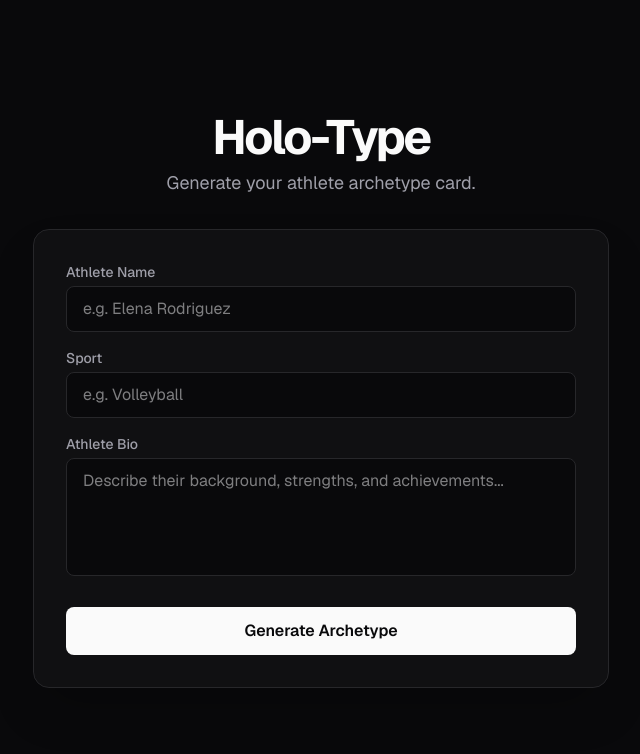
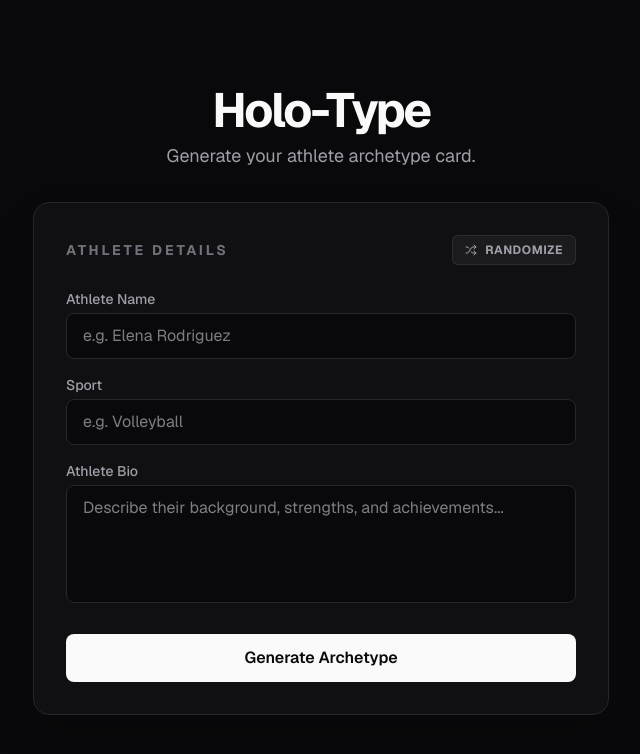
Before and after one commit to jeffgreendesign/holo-type, a Next.js app: page / in a window 1280 px wide. Shown: the top 754 px of the page, without its empty margins (319-959 px from the left). Built offline with nearby package versions, Linux system fonts and the light colour scheme.

Commit message:
feat: add randomize form data functionality and update metadata

```diff
--- a/app/layout.tsx
+++ b/app/layout.tsx
@@ -13,8 +13,8 @@ const geistMono = Geist_Mono({
 });
 
 export const metadata: Metadata = {
-  title: "Create Next App",
-  description: "Generated by create next app",
+  title: "Holo-Type | AI Athlete Archetypes",
+  description: "Generate AI-powered athlete archetypes with a holographic aesthetic.",
 };
 
 export default function RootLayout({
--- a/app/page.tsx
+++ b/app/page.tsx
@@ -3,7 +3,7 @@
 import { useState } from "react";
 
 import { motion, useMotionValue, useSpring, useTransform } from "motion/react";
-import { Star, Info, ShieldCheck } from "lucide-react";
+import { Star, Info, ShieldCheck, RotateCcw, Shuffle } from "lucide-react";
 import { clsx, type ClassValue } from "clsx";
 import { twMerge } from "tailwind-merge";
 
@@ -159,6 +159,35 @@ export default function Home() {
   const [archetype, setArchetype] = useState<Archetype | null>(null);
   const [error, setError] = useState("");
 
+  const handleReset = () => {
+    setArchetype(null);
+    setError("");
+  };
+
+  const handleRandomize = () => {
+    const names = ["Elena Rodriguez", "Marcus Chen", "Sarah Jenkins", "Liam O'Connor", "Yuki Tanaka", "Amara Okafor", "Jordan Vance"];
+    const sports = ["Volleyball", "Basketball", "Swimming", "Track & Field", "Fencing", "Gymnastics", "Rowing"];
+    const bios = [
+      "A dedicated athlete with a passion for team sports and a competitive spirit. Known for leading their team to victory in the national championships.",
+      "Multiple-time gold medalist known for their incredible speed and agility on the track. They have broken several world records in the last year.",
+      "A versatile player who excels in both defensive and offensive maneuvers. Their strategic thinking makes them a formidable opponent in any match.",
+      "A rising star in the international circuit, making waves with their unique technique and unwavering focus during high-pressure situations.",
+      "Veteran athlete with over a decade of experience in top-tier competitions. They are a mentor to younger athletes and a symbol of perseverance.",
+      "A powerhouse in the pool, specialized in butterfly and freestyle. Their explosive starts and powerful turns are a masterclass in technique.",
+      "Technically gifted fencer with a reputation for lightning-fast parries and precise lunges. A consistent top-three finisher in global tournaments."
+    ];
+
+    const randomName = names[Math.floor(Math.random() * names.length)];
+    const randomSport = sports[Math.floor(Math.random() * sports.length)];
+    const randomBio = bios[Math.floor(Math.random() * bios.length)];
+
+    setFormData({
+      name: randomName,
+      sport: randomSport,
+      bio: randomBio,
+    });
+  };
+
   const handleSubmit = async (e: React.FormEvent) => {
     e.preventDefault();
     setLoading(true);
@@ -194,17 +223,30 @@ export default function Home() {
       <div className="w-full max-w-xl space-y-8">
         <div className="text-center space-y-2">
           <h1 className="text-4xl font-bold tracking-tighter sm:text-5xl">
-            Holo-Type
+            {archetype ? "Your Archetype" : "Holo-Type"}
           </h1>
           <p className="text-zinc-400 text-lg">
-            Generate your athlete archetype card.
+            {archetype ? "Your historical athlete profile is ready." : "Generate your athlete archetype card."}
           </p>
         </div>
 
+        {!archetype ? (
           <form
             onSubmit={handleSubmit}
             className="bg-zinc-900/50 border border-zinc-800 p-8 rounded-2xl shadow-2xl space-y-6 backdrop-blur-sm"
           >
+            <div className="flex items-center justify-between">
+              <h2 className="text-sm font-bold uppercase tracking-[0.2em] text-zinc-500">Athlete Details</h2>
+              <button
+                type="button"
+                onClick={handleRandomize}
+                className="flex items-center gap-2 text-xs font-bold uppercase tracking-wider text-zinc-400 hover:text-white transition-colors group px-3 py-1.5 rounded-md bg-zinc-800/50 border border-zinc-700/50 hover:bg-zinc-800"
+              >
+                <Shuffle className="w-3 h-3 group-hover:rotate-180 transition-transform duration-500" />
+                Randomize
+              </button>
+            </div>
+
             <div className="space-y-4">
               <div>
                 <label
@@ -301,16 +343,32 @@ export default function Home() {
               )}
             </button>
           </form>
+        ) : (
+          <motion.div
+            initial={{ opacity: 0, scale: 0.9 }}
+            animate={{ opacity: 1, scale: 1 }}
+            className="space-y-6"
+          >
+            <HoloCard
+              archetype={archetype}
+              athleteName={formData.name}
+              sport={formData.sport}
+            />
+            <button
+              onClick={handleReset}
+              className="w-full h-12 bg-zinc-900 border border-zinc-800 text-zinc-400 font-semibold rounded-lg hover:bg-zinc-800 hover:text-zinc-100 transition-all flex items-center justify-center gap-2 group"
+            >
+              <RotateCcw className="w-4 h-4 group-hover:rotate-[-45deg] transition-transform" />
+              Generate Another
+            </button>
+          </motion.div>
+        )}
 
         {error && (
           <div className="p-4 bg-red-900/20 border border-red-900/50 rounded-lg text-red-400 text-center">
             {error}
           </div>
         )}
-
-        {archetype && (
-          <HoloCard archetype={archetype} athleteName={formData.name} sport={formData.sport} />
-        )}
       </div>
     </div>
   );
```
Also changed, not shown: 1 other file (tests, documents, lock files or other folders). Lines whose indentation alone changed are shown as unchanged.
